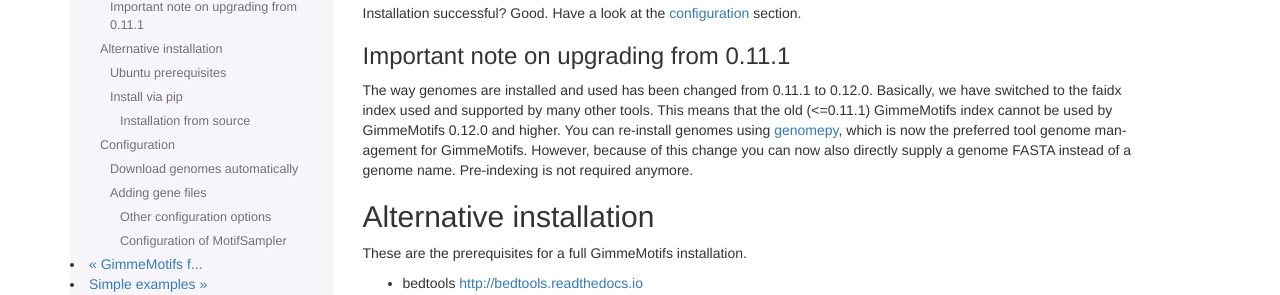
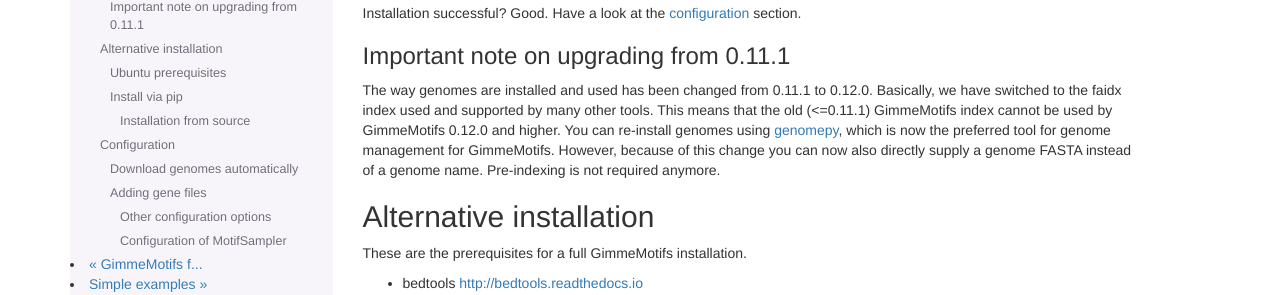
Before and after one commit to vanheeringen-lab/gimmemotifs, a Sphinx documentation site: the page built from docs/installation.rst, in a window 1280 px wide and 900 px high, scrolled down 807 px. Shown: the part 138-433 px from the top of the window. Built offline with Sphinx 7.4.7, drawn with Linux system fonts in a browser that asks for light colours; pages that are not in the unit, such as notebooks, are missing from menus; the version number could not be read and is left out.

Commit message:
updated docs

```diff
--- a/docs/faq.rst
+++ b/docs/faq.rst
@@ -6,13 +6,13 @@ FAQ
 I have upgraded GimmeMotifs and now it doesn't find my genome
 -------------------------------------------------------------
 
-The genome index in GimmeMotifs has changed, see upgrade_genome_.
+The genome index in GimmeMotifs has changed, see upgradegenome_.
 
 
 I cannot run gimme index anymore
 --------------------------------
 
-The genome index in GimmeMotifs has changed, see upgrade_genome_.
+The genome index in GimmeMotifs has changed, see upgradegenome_.
 
 
 I get 'RuntimeError: Invalid DISPLAY variable'
--- a/docs/installation.rst
+++ b/docs/installation.rst
@@ -71,7 +71,7 @@ Important note on upgrading from 0.11.1
 The way genomes are installed and used has been changed from 0.11.1 to 0.12.0.
 Basically, we have switched to the faidx index used and supported by many other tools.
 This means that the old (<=0.11.1) GimmeMotifs index cannot be used by GimmeMotifs 0.12.0 and higher.
-You can re-install genomes using genomepy_, which is now the preferred tool genome management for GimmeMotifs.
+You can re-install genomes using genomepy_, which is now the preferred tool for genome management for GimmeMotifs.
 However, because of this change you can now also directly supply a genome FASTA instead of a genome name.
 Pre-indexing is not required anymore.
 
```
Also changed, not shown: other parts of docs/installation.rst (+1 -1 lines).
